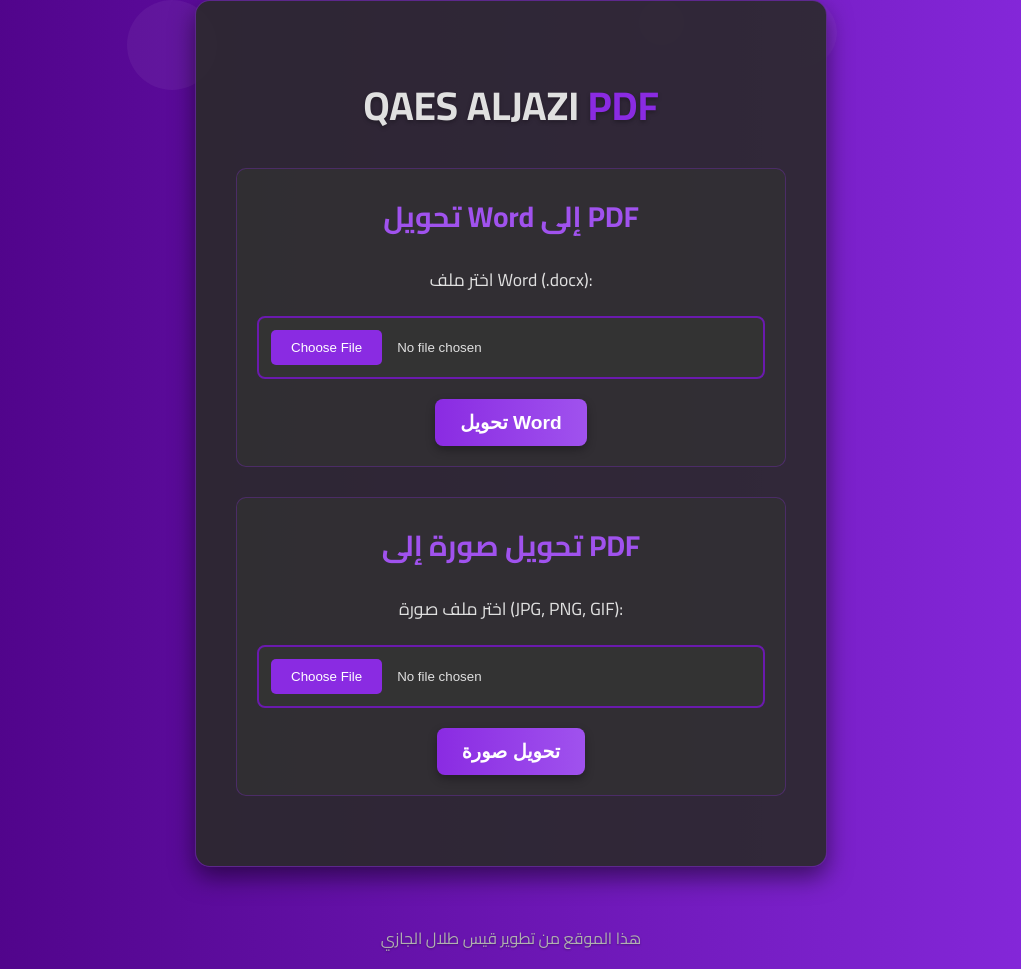
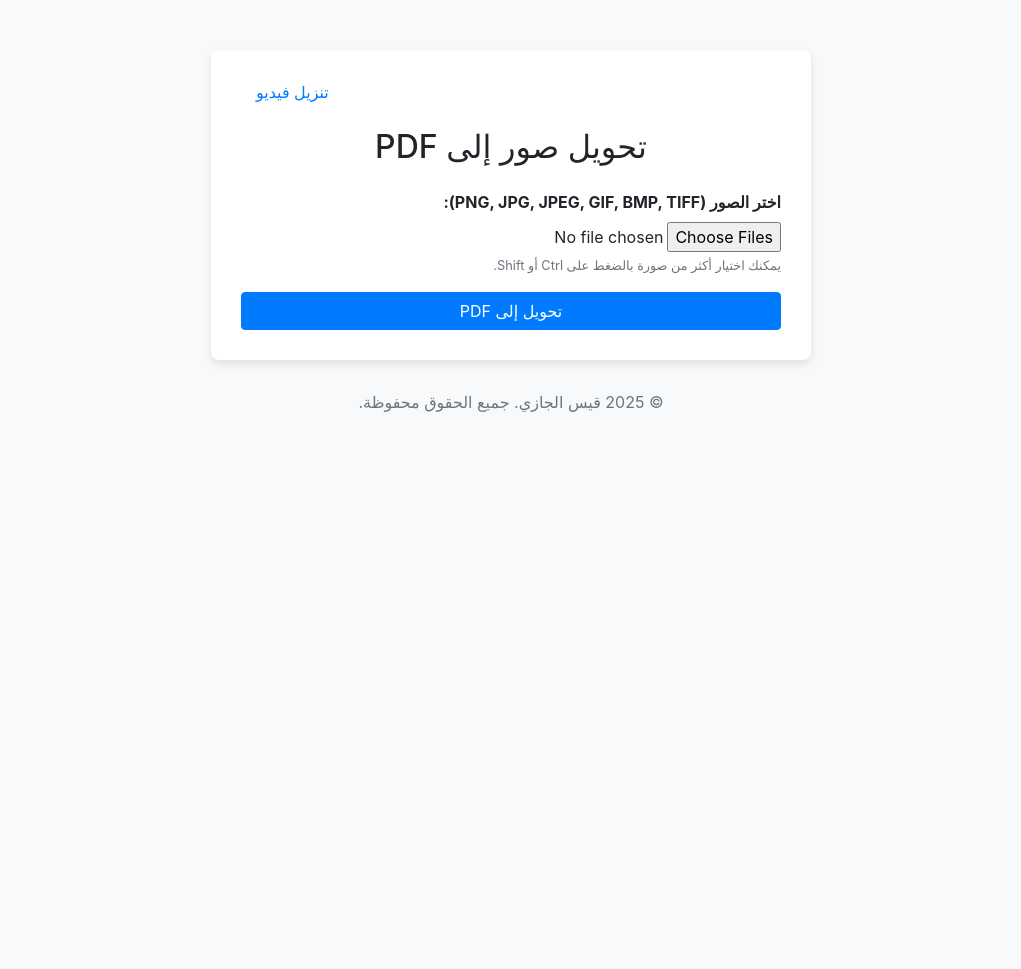
Before and after one commit to qaes26/qais-tube-downloader, a Flask app: page / in a window 1280 px wide. Shown: the whole page, without its empty margins (129-1150 px from the left). After the commit the page ends 412 px from the top, so only its background shows below. Run offline with Flask 3, Linux system fonts and the light colour scheme; some libraries are stand-ins or nearby versions.

Commit message:
Add feature: Convert multiple images to PDF

```diff
--- a/app.py
+++ b/app.py
@@ -1,158 +1,132 @@
+from flask import Flask, render_template, request, send_file, redirect, url_for, flash
+import yt_dlp
 import os
-from flask import Flask, render_template, request, send_file, redirect, url_for, flash
-from docx import Document
-from reportlab.lib.pagesizes import letter, A4
-from reportlab.pdfgen import canvas
-from reportlab.pdfbase import pdfmetrics
-from reportlab.pdfbase.ttfonts import TTFont
 import io
-import arabic_reshaper
-from bidi.algorithm import get_display
-from PIL import Image # استيراد مكتبة Pillow
+import shutil
+from PIL import Image # استيراد مكتبة الصور
+from fpdf import FPDF # استيراد مكتبة PDF
 
 app = Flask(__name__)
-app.secret_key = 'supersecretkey_for_word_to_pdf_converter' # يمكنك تغيير هذا لمفتاح سري أقوى
+app.secret_key = 'your_secret_key_here' # مهم جداً تغير ده لمفتاح سري خاص بيك
 
-# سجل الخط العربي (تأكد أن مسار الخط صحيح)
-try:
-    pdfmetrics.registerFont(TTFont('ArabicFont', 'fonts/arial.ttf'))
-    print("Arabic font registered successfully.")
-except Exception as e:
-    print(f"Error registering font: {e}")
+# مسار التنزيل القديم (تم تضمينه هنا للتوضيح)
+# (لو المسار ده موجود عندك سيبه زي ما هو، لو لأ انسخه من الكود الأصلي)
+@app.route('/', methods=['GET', 'POST'])
+def index():
+    if request.method == 'POST':
+        video_url = request.form['video_url']
+        try:
+            # مسار مؤقت لحفظ ملفات الفيديو المؤقتة
+            temp_dir = 'tmp_downloads'
+            if not os.path.exists(temp_dir):
+                os.makedirs(temp_dir)
 
-# مسار حفظ الملفات المؤقتة
-UPLOAD_FOLDER = 'uploads'
-if not os.path.exists(UPLOAD_FOLDER):
-    os.makedirs(UPLOAD_FOLDER)
-app.config['UPLOAD_FOLDER'] = UPLOAD_FOLDER
+            ydl_opts = {
+                'format': 'bestvideo[ext=mp4]+bestaudio[ext=m4a]/best[ext=mp4]/best',
+                'outtmpl': os.path.join(temp_dir, '%(title)s.%(ext)s'),
+                'noplaylist': True, # لا تنزل قوائم التشغيل
+                'postprocessors': [{
+                    'key': 'FFmpegVideoConvertor',
+                    'preferedformat': 'mp4',
+                }],
+            }
+            with yt_dlp.YoutubeDL(ydl_opts) as ydl:
+                info_dict = ydl.extract_info(video_url, download=True)
+                video_filename = ydl.prepare_filename(info_dict)
 
-# أنواع الملفات المسموح بها للصور
-ALLOWED_IMAGE_EXTENSIONS = {'png', 'jpg', 'jpeg', 'gif'}
+            flash(f"بدء تنزيل الفيديو: {info_dict.get('title', video_url)}", 'success')
+            return send_file(video_filename, as_attachment=True)
 
-def allowed_image_file(filename):
-    return '.' in filename and \
-           filename.rsplit('.', 1)[1].lower() in ALLOWED_IMAGE_EXTENSIONS
-
-@app.route('/')
-def index():
+        except yt_dlp.utils.DownloadError as e:
+            error_message = f"خطأ في التنزيل (yt-dlp): {e}"
+            flash(error_message, 'danger')
+            # حاول حذف المجلد المؤقت في حالة الفشل
+            if 'temp_dir' in locals() and os.path.exists(temp_dir):
+                shutil.rmtree(temp_dir)
+                flash(f"تم حذف المجلد المؤقت بعد فشل التنزيل: {temp_dir}", 'info')
+        except Exception as e:
+            error_message = f"حدث خطأ غير متوقع: {e}"
+            flash(error_message, 'danger')
+            if 'temp_dir' in locals() and os.path.exists(temp_dir):
+                shutil.rmtree(temp_dir)
+                flash(f"تم حذف المجلد المؤقت بعد فشل التنزيل: {temp_dir}", 'info')
     return render_template('index.html')
 
-@app.route('/convert_word', methods=['POST'])
-def convert_word_to_pdf():
-    if 'word_file' not in request.files:
-        flash('لم يتم رفع أي ملف Word!')
-        return redirect(url_for('index'))
 
-    file = request.files['word_file']
+# مسار جديد لتحويل الصور إلى PDF
+@app.route('/images_to_pdf', methods=['GET', 'POST'])
+def images_to_pdf():
+    if request.method == 'POST':
+        # التأكد من وجود ملفات مرفوعة
+        if 'images' not in request.files:
+            flash('الرجاء اختيار صورة واحدة على الأقل.', 'danger')
+            return redirect(request.url)
 
-    if file.filename == '':
-        flash('لم يتم اختيار ملف Word!')
-        return redirect(url_for('index'))
+        images = request.files.getlist('images')
+        if not images:
+            flash('الرجاء اختيار صورة واحدة على الأقل.', 'danger')
+            return redirect(request.url)
 
-    if file and file.filename.endswith('.docx'):
+        # فلترة الملفات المرفوعة للتأكد من أنها صور
+        image_files = [img for img in images if img.filename.lower().endswith(('.png', '.jpg', '.jpeg', '.gif', '.bmp', '.tiff'))]
+        if not image_files:
+            flash('الرجاء رفع ملفات صور صالحة (PNG, JPG, JPEG, GIF, BMP, TIFF).', 'danger')
+            return redirect(request.url)
+
         try:
-            doc = Document(file)
-            buffer = io.BytesIO()
-            c = canvas.Canvas(buffer, pagesize=letter)
-            c.setFont('ArabicFont', 12)
+            pdf = FPDF()
+            for image_file in image_files:
+                # فتح الصورة باستخدام Pillow
+                img = Image.open(image_file)
+                # تحويل الصورة إلى RGB إذا لم تكن كذلك
+                if img.mode == 'RGBA':
+                    img = img.convert('RGB')
 
-            y_position = 750
+                # حفظ الصورة في بايت مؤقت عشان نقدر نضيفها للـ PDF
+                img_io = io.BytesIO()
+                img.save(img_io, format='JPEG') # حفظ كـ JPEG لتجنب مشاكل الشفافية والضغط
+                img_io.seek(0) # ارجع للمبتدأ بتاع البايتات
 
-            for paragraph in doc.paragraphs:
-                text = paragraph.text
-                if text:
-                    reshaped_text = arabic_reshaper.reshape(text)
-                    bidi_text = get_display(reshaped_text)
+                # إضافة صفحة جديدة للـ PDF
+                pdf.add_page()
+                # إضافة الصورة للصفحة
+                # تحديد عرض الصورة بناءً على عرض الصفحة مع الحفاظ على الأبعاد
+                # A4 size: 210mm x 297mm
+                page_width = pdf.w - 2 * pdf.l_margin
+                page_height = pdf.h - 2 * pdf.t_margin
 
-                    if y_position < 50:
-                        c.showPage()
-                        c.setFont('ArabicFont', 12)
-                        y_position = 750
+                # Calculate image dimensions to fit page while maintaining aspect ratio
+                img_width, img_height = img.size
+                aspect_ratio = img_height / img_width
 
-                    c.drawString(50, y_position, bidi_text)
-                    y_position -= 15
+                if img_width > page_width:
+                    new_width = page_width
+                    new_height = new_width * aspect_ratio
+                elif img_height > page_height:
+                    new_height = page_height
+                    new_width = new_height / aspect_ratio
+                else:
+                    new_width = img_width
+                    new_height = img_height
 
-            c.save()
-            buffer.seek(0)
-            return send_file(buffer, as_attachment=True, download_name=f"{os.path.splitext(file.filename)[0]}.pdf", mimetype='application/pdf')
+                # Center the image on the page
+                x = (pdf.w - new_width) / 2
+                y = (pdf.h - new_height) / 2
+
+                pdf.image(img_io, x=x, y=y, w=new_width, h=new_height)
+
+            # إنشاء ملف PDF في الذاكرة
+            pdf_output = pdf.output(dest='S').encode('latin-1')
+            pdf_stream = io.BytesIO(pdf_output)
+
+            flash('تم تحويل الصور إلى PDF بنجاح!', 'success')
+            return send_file(pdf_stream, as_attachment=True, download_name='converted_images.pdf', mimetype='application/pdf')
 
         except Exception as e:
-            flash(f'حدث خطأ أثناء تحويل Word إلى PDF: {e}')
-            return redirect(url_for('index'))
-    else:
-        flash('الرجاء رفع ملف بصيغة .docx فقط للتحويل من Word.')
-        return redirect(url_for('index'))
+            flash(f'حدث خطأ أثناء تحويل الصور إلى PDF: {e}', 'danger')
+            app.logger.error(f"PDF Conversion Error: {e}", exc_info=True) # لتسجيل الخطأ في السجلات
+    return render_template('images_to_pdf.html') # صفحة لعرض فورم التحويل
 
-@app.route('/convert_image', methods=['POST'])
-def convert_image_to_pdf():
-    if 'image_file' not in request.files:
-        flash('لم يتم رفع أي ملف صورة!')
-        return redirect(url_for('index'))
-
-    file = request.files['image_file']
-
-    if file.filename == '':
-        flash('لم يتم اختيار ملف صورة!')
-        return redirect(url_for('index'))
-
-    if file and allowed_image_file(file.filename):
-        try:
-            # فتح الصورة باستخدام Pillow
-            img = Image.open(file)
-
-            # إنشاء ملف PDF في الذاكرة
-            buffer = io.BytesIO()
-            c = canvas.Canvas(buffer, pagesize=A4) # استخدام A4 كحجم افتراضي للصفحة
-
-            # حساب الأبعاد لتناسب الصورة في الصفحة
-            # الحفاظ على نسبة العرض إلى الارتفاع
-            img_width, img_height = img.size
-            page_width, page_height = A4
-
-            # حساب المقاسات الجديدة للصورة لتناسب الصفحة مع الحفاظ على الأبعاد
-            aspect_ratio = img_width / img_height
-            if img_width > page_width or img_height > page_height:
-                if aspect_ratio > (page_width / page_height):
-                    new_width = page_width
-                    new_height = page_width / aspect_ratio
-                else:
-                    new_height = page_height
-                    new_width = page_height * aspect_ratio
-            else:
-                new_width = img_width
-                new_height = img_height
-
-            # وضع الصورة في منتصف الصفحة
-            x_offset = (page_width - new_width) / 2
-            y_offset = (page_height - new_height) / 2
-
-            # تحويل الصورة إلى RGB إذا لم تكن كذلك (مهم لـ ReportLab)
-            if img.mode != 'RGB':
-                img = img.convert('RGB')
-
-            # حفظ الصورة مؤقتًا كملف JPEG لـ ReportLab
-            # ReportLab يتعامل بشكل أفضل مع الصور المحفوظة على القرص
-            temp_image_path = os.path.join(app.config['UPLOAD_FOLDER'], "temp_image.jpg")
-            img.save(temp_image_path, 'JPEG')
-
-            # رسم الصورة على الـ PDF
-            c.drawImage(temp_image_path, x_offset, y_offset, width=new_width, height=new_height)
-            c.showPage() # إضافة صفحة واحدة لكل صورة
-
-            c.save()
-            buffer.seek(0)
-
-            # حذف الملف المؤقت
-            os.remove(temp_image_path)
-
-            return send_file(buffer, as_attachment=True, download_name=f"{os.path.splitext(file.filename)[0]}.pdf", mimetype='application/pdf')
-
-        except Exception as e:
-            flash(f'حدث خطأ أثناء تحويل الصورة إلى PDF: {e}')
-            return redirect(url_for('index'))
-    else:
-        flash('الرجاء رفع ملف صورة بصيغة PNG, JPG, JPEG, أو GIF فقط للتحويل من صورة.')
-        return redirect(url_for('index'))
 
 if __name__ == '__main__':
     app.run(debug=True)
--- a/requirements.txt
+++ b/requirements.txt
@@ -5,3 +5,5 @@ arabic-reshaper
 python-bidi
 gunicorn
 Pillow
+Pillow
+fpdf2
--- a/templates/index.html
+++ b/templates/index.html
@@ -3,196 +3,82 @@
 <head>
     <meta charset="UTF-8">
     <meta name="viewport" content="width=device-width, initial-scale=1.0">
-    <title>QAES ALJAZI PDF</title>
-    <link href="https://fonts.googleapis.com/css2?family=Cairo:wght@400;700&display=swap" rel="stylesheet">
+    <title>تحويل صور إلى PDF</title>
+    <link rel="stylesheet" href="https://stackpath.bootstrapcdn.com/bootstrap/4.5.2/css/bootstrap.min.css">
     <style>
         body {
-            font-family: 'Cairo', Arial, sans-serif;
-            margin: 0;
-            display: flex;
-            flex-direction: column;
-            justify-content: center;
-            align-items: center;
-            min-height: 100vh;
-            background: linear-gradient(to right, #4b0082, #8a2be2);
-            color: #e0e0e0;
-            overflow-x: hidden;
+            background-color: #f8f9fa;
+            direction: rtl; /* اتجاه النص من اليمين لليسار */
+            text-align: right; /* محاذاة النص لليمين */
         }
         .container {
-            background-color: rgba(42, 42, 42, 0.9);
-            padding: 40px;
-            border-radius: 15px;
-            box-shadow: 0 10px 25px rgba(0, 0, 0, 0.5);
-            text-align: center;
-            max-width: 550px;
-            width: 90%;
-            border: 1px solid rgba(138, 43, 226, 0.5);
-            position: relative;
-            z-index: 1;
+            max-width: 600px;
+            margin-top: 50px;
+            background-color: #ffffff;
+            padding: 30px;
+            border-radius: 8px;
+            box-shadow: 0 4px 8px rgba(0, 0, 0, 0.1);
         }
-        h1 {
-            color: #e0e0e0;
-            margin-bottom: 25px;
-            font-size: 2.5em;
-            text-shadow: 0 2px 4px rgba(0, 0, 0, 0.3);
+        .form-group label {
+            font-weight: bold;
         }
-        h1 strong {
-            color: #8a2be2;
+        .btn-primary {
+            background-color: #007bff;
+            border-color: #007bff;
         }
-        .converter-section {
-            margin-bottom: 30px; /* مسافة بين أقسام التحويل */
-            padding: 20px;
-            background-color: rgba(50, 50, 50, 0.7); /* خلفية أغمق قليلاً للقسم */
-            border-radius: 10px;
-            border: 1px solid rgba(138, 43, 226, 0.3);
+        .btn-primary:hover {
+            background-color: #0056b3;
+            border-color: #0056b3;
         }
-        .converter-section h2 {
-            color: #a052ee; /* لون بنفسجي فاتح للعناوين الفرعية */
-            margin-top: 0;
-            margin-bottom: 20px;
-            font-size: 1.8em;
-        }
-        form {
-            display: flex;
-            flex-direction: column;
-            gap: 20px;
-            align-items: center;
-        }
-        label {
-            font-size: 1.1em;
-            color: #e0e0e0;
-        }
-        input[type="file"] {
-            padding: 12px;
-            border: 2px solid #6a1aae;
-            border-radius: 8px;
-            width: 100%;
-            box-sizing: border-box;
-            background-color: #333;
-            color: #e0e0e0;
-            cursor: pointer;
-            transition: border-color 0.3s ease;
-        }
-        input[type="file"]:hover {
-            border-color: #8a2be2;
-        }
-        input[type="file"]::-webkit-file-upload-button {
-            background-color: #8a2be2;
-            color: white;
-            padding: 10px 20px;
-            border: none;
-            border-radius: 5px;
-            cursor: pointer;
-            margin-right: 15px;
-            transition: background-color 0.3s ease;
-        }
-        input[type="file"]::-webkit-file-upload-button:hover {
-            background-color: #6a1aae;
-        }
-        button {
-            background: linear-gradient(to right, #8a2be2, #a052ee);
-            color: white;
-            padding: 12px 25px;
-            border: none;
-            border-radius: 8px;
-            cursor: pointer;
-            font-size: 1.2em;
-            font-weight: bold;
-            transition: transform 0.2s ease, box-shadow 0.2s ease;
-            box-shadow: 0 4px 10px rgba(0, 0, 0, 0.3);
-        }
-        button:hover {
-            transform: translateY(-3px);
-            box-shadow: 0 6px 15px rgba(0, 0, 0, 0.4);
-        }
-        .flash-message {
+        .alert {
             margin-top: 20px;
-            padding: 12px;
-            border-radius: 8px;
-            font-weight: bold;
-            font-size: 1em;
-        }
-        .flash-message.error {
-            background-color: #ffcccc;
-            border: 1px solid #cc0000;
-            color: #cc0000;
-        }
-        .flash-message.success {
-            background-color: #ccffcc;
-            border: 1px solid #009900;
-            color: #009900;
         }
         .footer {
-            margin-top: 40px;
-            font-size: 1em;
-            color: #b0b0b0;
-            text-shadow: 0 1px 2px rgba(0, 0, 0, 0.3);
+            margin-top: 30px;
+            text-align: center;
+            color: #6c757d;
         }
-        /* خلفية متحركة */
-        .background-animation {
-            position: absolute;
-            top: 0;
-            left: 0;
-            width: 100%;
-            height: 100%;
-            overflow: hidden;
-            z-index: 0;
+        .header-links a {
+            margin-left: 15px; /* مسافة بين الروابط */
+            color: #007bff;
+            text-decoration: none;
         }
-        .background-animation span {
-            position: absolute;
-            background: rgba(255, 255, 255, 0.05);
-            border-radius: 50%;
-            animation: moveBubbles 15s infinite ease-in-out alternate;
-        }
-        .background-animation span:nth-child(1) { width: 60px; height: 60px; left: 10%; animation-delay: 0s; }
-        .background-animation span:nth-child(2) { width: 80px; height: 80px; left: 30%; animation-delay: 2s; }
-        .background-animation span:nth-child(3) { width: 40px; height: 40px; left: 50%; animation-delay: 4s; }
-        .background-animation span:nth-child(4) { width: 70px; height: 70px; left: 70%; animation-delay: 6s; }
-        .background-animation span:nth-child(5) { width: 50px; height: 50px; left: 90%; animation-delay: 8s; }
-        .background-animation span:nth-child(6) { width: 90px; height: 90px; left: 20%; animation-delay: 10s; }
-        .background-animation span:nth-child(7) { width: 45px; height: 45px; left: 60%; animation-delay: 12s; }
-
-        @keyframes moveBubbles {
-            0% { transform: translateY(0) scale(1); opacity: 0.8; }
-            100% { transform: translateY(-100vh) scale(1.2); opacity: 0; }
+        .header-links a:hover {
+            text-decoration: underline;
         }
     </style>
 </head>
 <body>
-    <div class="background-animation">
-        <span></span><span></span><span></span><span></span><span></span><span></span><span></span>
-    </div>
     <div class="container">
-        <h1>QAES ALJAZI <strong>PDF</strong></h1>
-
-        <div class="converter-section">
-            <h2>تحويل Word إلى PDF</h2>
-            <form action="/convert_word" method="post" enctype="multipart/form-data">
-                <label for="word_file">اختر ملف Word (.docx):</label>
-                <input type="file" id="word_file" name="word_file" accept=".docx" required>
-                <button type="submit">تحويل Word</button>
-            </form>
+        <div class="header-links text-left mb-4">
+            <a href="/">تنزيل فيديو</a>
         </div>
-
-        <div class="converter-section">
-            <h2>تحويل صورة إلى PDF</h2>
-            <form action="/convert_image" method="post" enctype="multipart/form-data">
-                <label for="image_file">اختر ملف صورة (JPG, PNG, GIF):</label>
-                <input type="file" id="image_file" name="image_file" accept=".png,.jpg,.jpeg,.gif" required>
-                <button type="submit">تحويل صورة</button>
-            </form>
-        </div>
+        <h2 class="mb-4 text-center">تحويل صور إلى PDF</h2>
 
         {% with messages = get_flashed_messages(with_categories=true) %}
             {% if messages %}
                 {% for category, message in messages %}
-                    <div class="flash-message {{ category }}">{{ message }}</div>
+                    <div class="alert alert-{{ category }}">{{ message }}</div>
                 {% endfor %}
             {% endif %}
         {% endwith %}
+
+        <form action="/images_to_pdf" method="post" enctype="multipart/form-data">
+            <div class="form-group">
+                <label for="images">اختر الصور (PNG, JPG, JPEG, GIF, BMP, TIFF):</label>
+                <input type="file" class="form-control-file" id="images" name="images" accept="image/*" multiple required>
+                <small class="form-text text-muted">يمكنك اختيار أكثر من صورة بالضغط على Ctrl أو Shift.</small>
+            </div>
+            <button type="submit" class="btn btn-primary btn-block">تحويل إلى PDF</button>
+        </form>
     </div>
+
     <div class="footer">
-        <p>هذا الموقع من تطوير قيس طلال الجازي</p>
+        <p>&copy; 2025 قيس الجازي. جميع الحقوق محفوظة.</p>
     </div>
+
+    <script src="https://code.jquery.com/jquery-3.5.1.slim.min.js"></script>
+    <script src="https://cdn.jsdelivr.net/npm/@popperjs/core@2.5.4/dist/umd/popper.min.js"></script>
+    <script src="https://stackpath.bootstrapcdn.com/bootstrap/4.5.2/js/bootstrap.min.js"></script>
 </body>
 </html>
```
